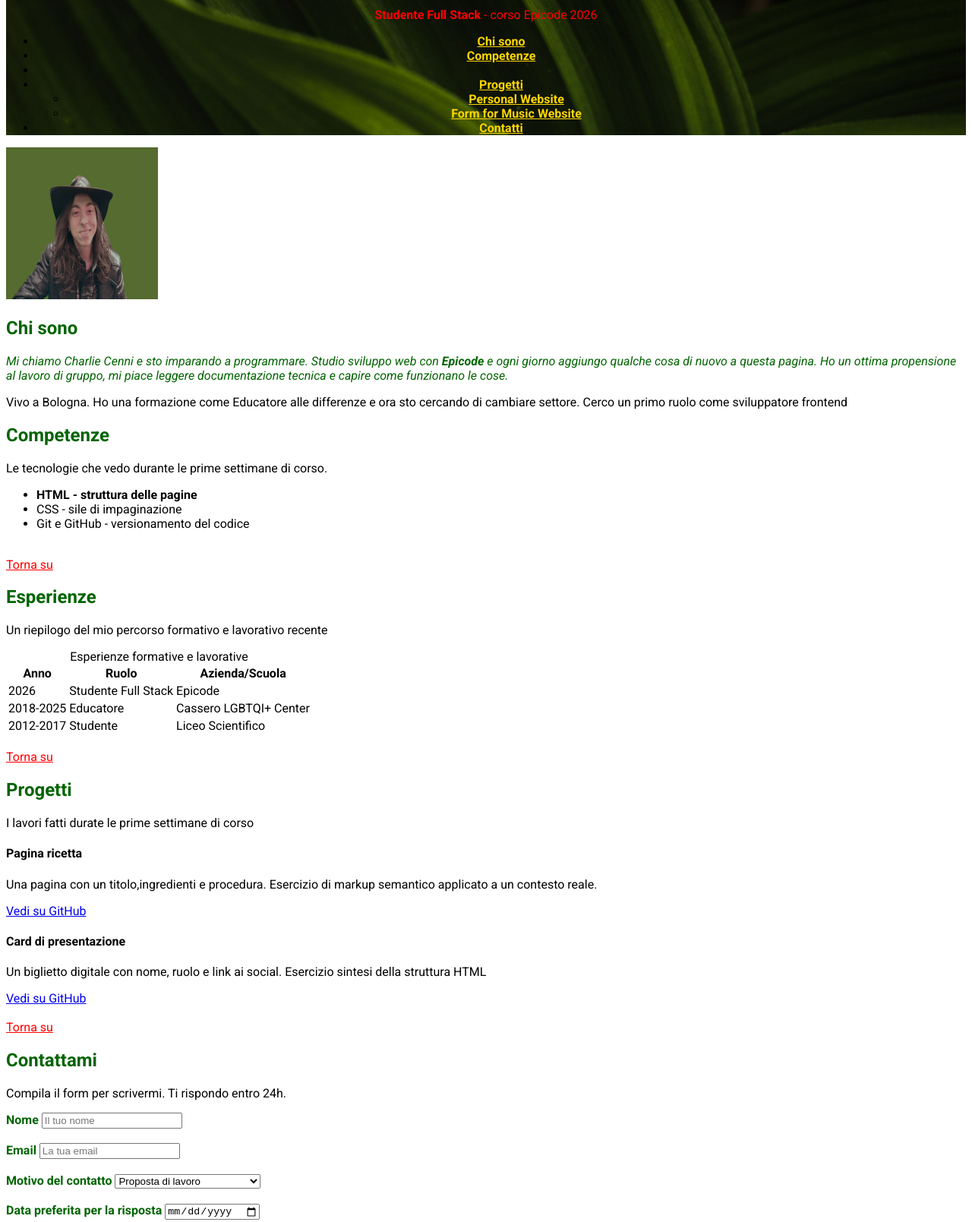
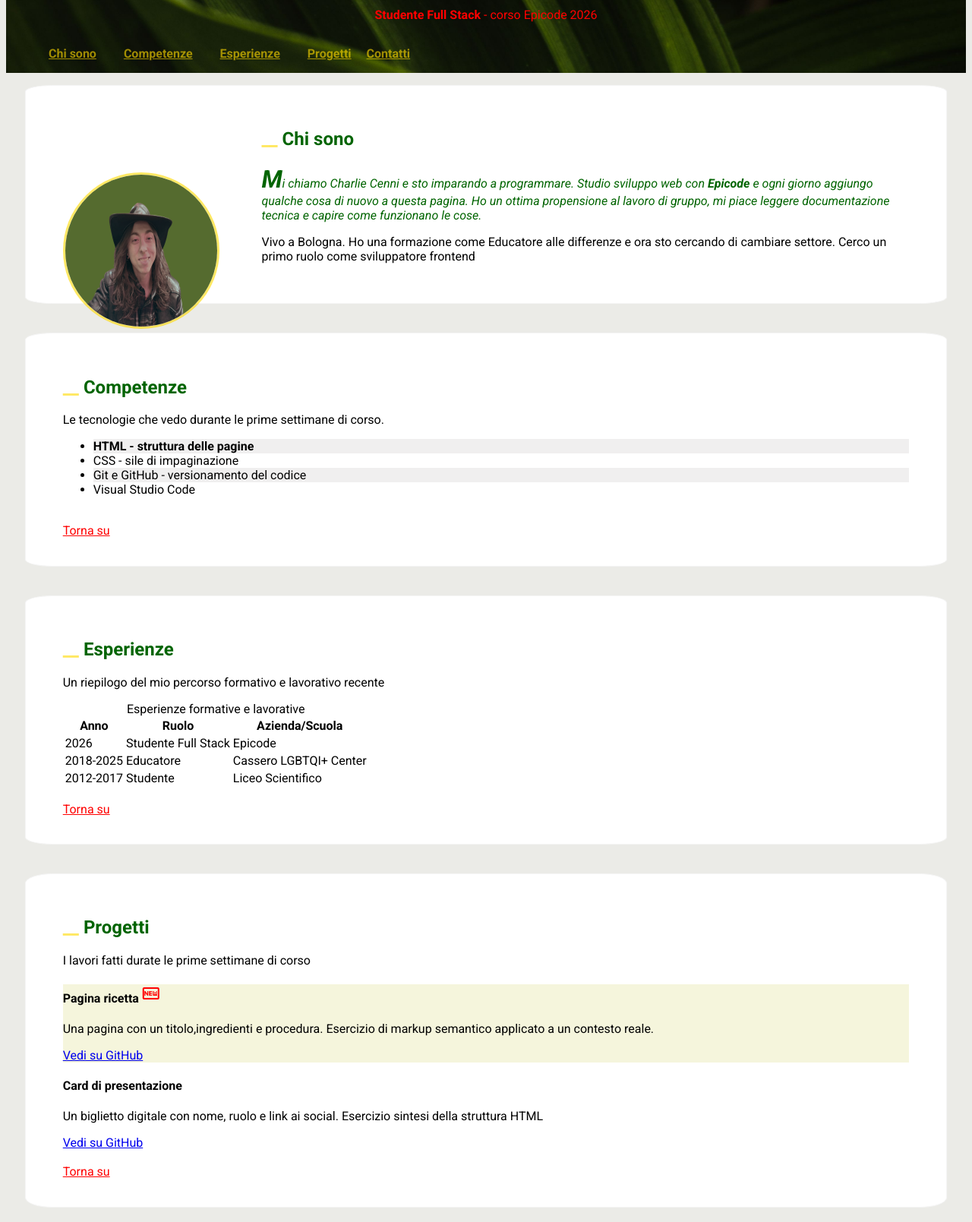
Before and after one commit to charliecenni/Exercise-Lesson-1-Epicode, a plain HTML site: page index.html in a window 1280 px wide. Shown: the part 71-1680 px from the top of the page at 76% size. Drawn offline with nearby package versions, Linux system fonts and the light colour scheme.

Commit message:
Changes L4

```diff
--- a/assets/css/style.css
+++ b/assets/css/style.css
@@ -1,6 +1,7 @@
 @import url('https://fonts.googleapis.com/css2?family=Roboto:ital,wght@0,100..900;1,100..900&display=swap');
 body{
     font-family: 'Roboto', sans-serif;
+    background-color: rgb(235, 235, 231);
 }
 
 header{
@@ -13,19 +14,60 @@ h1{
     text-align: center;
     font-weight: bold;
 }
+ .italic::first-letter{
+    font-size: xx-large;
+    font-weight: bolder;
+}
 header div p{
     text-align: center;
 }
 nav {
+
+    font-weight: bold;
+
+}
+nav li{
+    display: inline-block;
     text-align: center;
-    font-weight: bold;
+    text-decoration: none;
+
+
+}
+nav ul li:not(:last-child){
+    margin: 1em;
 }
 nav a{
-    color: gold;
+    color: rgba(255, 217, 0, 0.61);
 }
 nav a:hover{
     color: white;
 }
+img{
+    float: left;
+    border: 3px solid  rgba(255, 217, 0, 0.61);
+    border-radius: 50%;
+    margin-right: 5%;
+    margin-top: 7%;
+}
+section{
+    border: 1px solid whitesmoke;
+    border-radius: 3%;
+    background-color: white;
+    margin-left: 2%;
+    margin-right: 2%;
+
+}
+section:not(:first-child){
+    margin-top: 3%;
+}
+.layout{
+    padding: 3% 4%;
+}
+.gold{
+    color:  rgba(255, 217, 0, 0.61);
+    font-weight: bolder;
+}
+
 .green{
     color: darkgreen;
 }
@@ -38,25 +80,49 @@ nav a:hover{
 section ul :first-child{
     font-weight: bold;
 }
+section ul li:nth-child(odd){
+    background-color: rgb(240, 239, 239);
+}
+
 thead th{
     font-weight: bold;
+}
+
+.project1{
+    background-color: beige;
+}
+.project1 span{
+    color: red;
 }
 label{
     font-weight: bold;
 }
-select:focus, input:focus, textarea:focus{
-    background-color: black;
-    color: white;
+input{
+    color: darkgreen;
 }
+select, input, textarea{
+    background-color:rgb(240, 239, 239) ;
+    color: black;
+    border-radius: 1%;
+}
+
 button{
     background-color: darkgreen;
     color: white;
     padding: 1% 10% 1% 10%;
 }
-span{
+button:hover{
+    background-color: rgba(20, 148, 48, 0.733);
+}
+footer{
     background-color: black;
     color: white;
-    display: block;
-    padding: 2% 0 2% 0;
     text-align: center;
+    width: 100%;
+    padding: 5% 0 5% 0;
+    margin-top: 2%;
 }
+footer span {
+    text-align: center;
+
+}
--- a/index.html
+++ b/index.html
@@ -5,6 +5,7 @@
 <head>
     <meta charset="UTF-8">
     <meta name="viewport" content="width=device-width, initial-scale=1.0">
+    <link rel="stylesheet" href="https://fonts.googleapis.com/css2?family=Material+Symbols+Outlined:opsz,wght,FILL,GRAD@20..48,100..700,0..1,-50..200&icon_names=fiber_new" />
     <link rel="stylesheet" href="assets\css\style.css">
 
     <title>Portfolio</title>
@@ -18,12 +19,12 @@
         <ul>
             <li><a href="#part1">Chi sono</a></li>
             <li><a href="#part2">Competenze</a></li>
-            <li><a href="#part3"></a></li>
+            <li><a href="#part3">Esperienze</a></li>
             <li><a href="#part4">Progetti</a>
-                <ul>
+                <!--<ul>
                     <li><a href="https://github.com/charliecenni/My-first-upload.git">Personal Website</a></li>
                     <li><a href="https://github.com/charliecenni/Ghost-Music.git">Form for Music Website</a></li>
-                </ul>
+                </ul> -->
             </li>
             <li><a href="#part5">Contatti</a></li>
         </ul>
@@ -33,26 +34,31 @@
 <body>
     <main>
         <section>
-            <img src="assets/img/unnamed-Photoroom.png" alt="Foto dello sviluppatore" height="200" width="200">
-            <h2 id="part1" class="green">Chi sono</h2>
+            <div class="layout"><img src="assets/img/unnamed-Photoroom.png" alt="Foto dello sviluppatore" height="200" width="200">
+            <h2 id="part1" class="green"> <span class="gold">__</span> Chi sono</h2>
             <p class="green italic">Mi chiamo Charlie Cenni e sto imparando a programmare. Studio sviluppo web con <b>Epicode</b> e ogni
                 giorno aggiungo qualche cosa di nuovo a questa pagina. Ho un ottima propensione al lavoro di gruppo, mi
                 piace leggere documentazione tecnica e capire come funzionano le cose. </p>
             <p>Vivo a Bologna. Ho una formazione come Educatore alle differenze e ora sto cercando di cambiare settore.
                 Cerco un primo ruolo come sviluppatore frontend</p>
+            </div>
         </section>
         <section>
-            <h2 id="part2" class="green"> Competenze</h2>
+            <div class="layout">
+            <h2 id="part2" class="green"> <span class="gold">__</span> Competenze</h2>
             <p>Le tecnologie che vedo durante le prime settimane di corso.</p>
             <ul>
                 <li>HTML - struttura delle pagine</li>
                 <li>CSS - sile di impaginazione</li>
                 <li>Git e GitHub - versionamento del codice</li>
+                <li>Visual Studio Code</li>
             </ul>
             <br><a href="#inizio" class="red">Torna su</a>
+            </div>
         </section>
         <section>
-            <h2 id="part3" class="green">Esperienze</h2>
+            <div class="layout">
+            <h2 id="part3" class="green"> <span class="gold">__</span> Esperienze</h2>
             <p>Un riepilogo del mio percorso formativo e lavorativo recente</p>
             <table>
                 <caption>Esperienze formative e lavorative</caption>
@@ -82,12 +88,14 @@
                 </tbody>
             </table>
             <br><a href="#inizio" class="red">Torna su</a>
+            </div>
         </section>
         <section>
-            <h2 id="part4" class="green">Progetti</h2>
+            <div class="layout">
+            <h2 id="part4" class="green"> <span class="gold">__</span> Progetti</h2>
             <p> I lavori fatti durate le prime settimane di corso</p>
-            <div>
-                <h4>Pagina ricetta</h4>
+            <div class="project1">
+                <h4>Pagina ricetta <span class="material-symbols-outlined">fiber_new</span></h4>
                 <p>Una pagina con un titolo,ingredienti e procedura. Esercizio di markup semantico applicato a un
                     contesto reale.</p>
                 <a href="javascript:void(0)">Vedi su GitHub</a>
@@ -98,9 +106,11 @@
                 <a href="javascript:void(0)">Vedi su GitHub</a>
             </div>
             <br><a href="#inizio" class="red">Torna su</a>
+            </div>
         </section>
         <section>
-            <h2 id="part5" class="green">Contattami</h2>
+           <div class="layout">
+            <h2 id="part5" class="green"> <span class="gold">__</span> Contattami</h2>
             <p>Compila il form per scrivermi. Ti rispondo entro 24h.</p>
             <!-- <p>Sono presente su queste piattaforme professionali, dove puoi seguire i miei progetti e contattarmi.</p>
             <p>Profilo GitHub: <a href="https://github.com/charliecenni">github.com/charliecenni</a></p>
@@ -119,7 +129,7 @@
                 <br><br><label for="date" class="green">Data preferita per la risposta</label>
                 <input type="date" id="callDate" name="callDate">
                 <br><br><label for="messaggio" class="green">Messaggio</label>
-                <br><textarea name="message" id="message" rows="6" cols="80"
+                <br><textarea name="message" id="message" rows="6" cols="60"
                     placeholder="Inserisci qui il tuo messaggio"></textarea>
                 <br>
                 <input type="checkbox" id="privacy" name="privacy" value="yes">
@@ -128,10 +138,11 @@
                 <br><br><button type="submit" id="sendForm" >INVIA</button>
             </form>
             <br><a href="#inizio" class="red">Torna su</a>
+           </div>
         </section>
     </main>
     <footer>
-        <br><span> &copy; 2026 Charlie Cenni</span>
+        <span> &copy; 2026 Charlie Cenni</span>
     </footer>
 
 </body>
```
